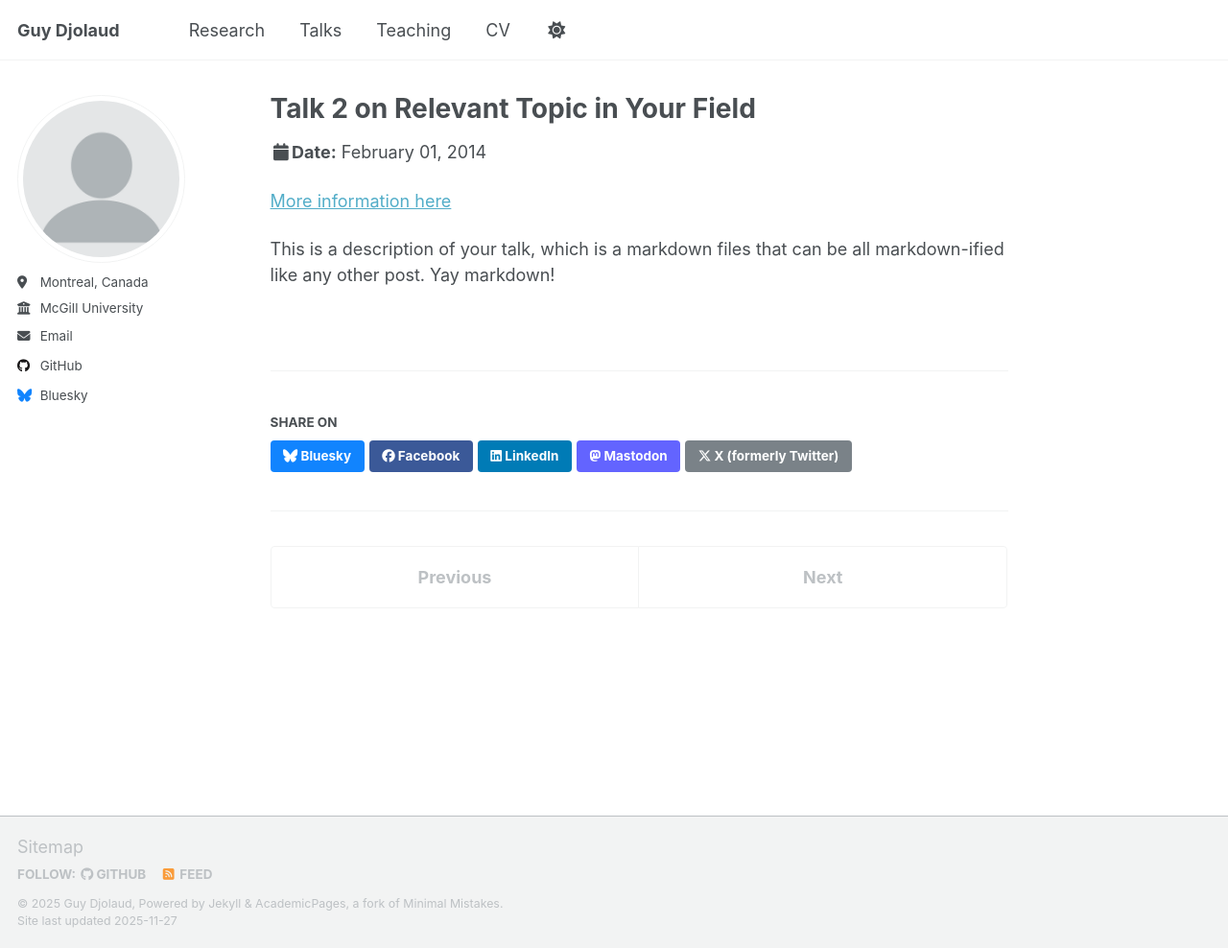
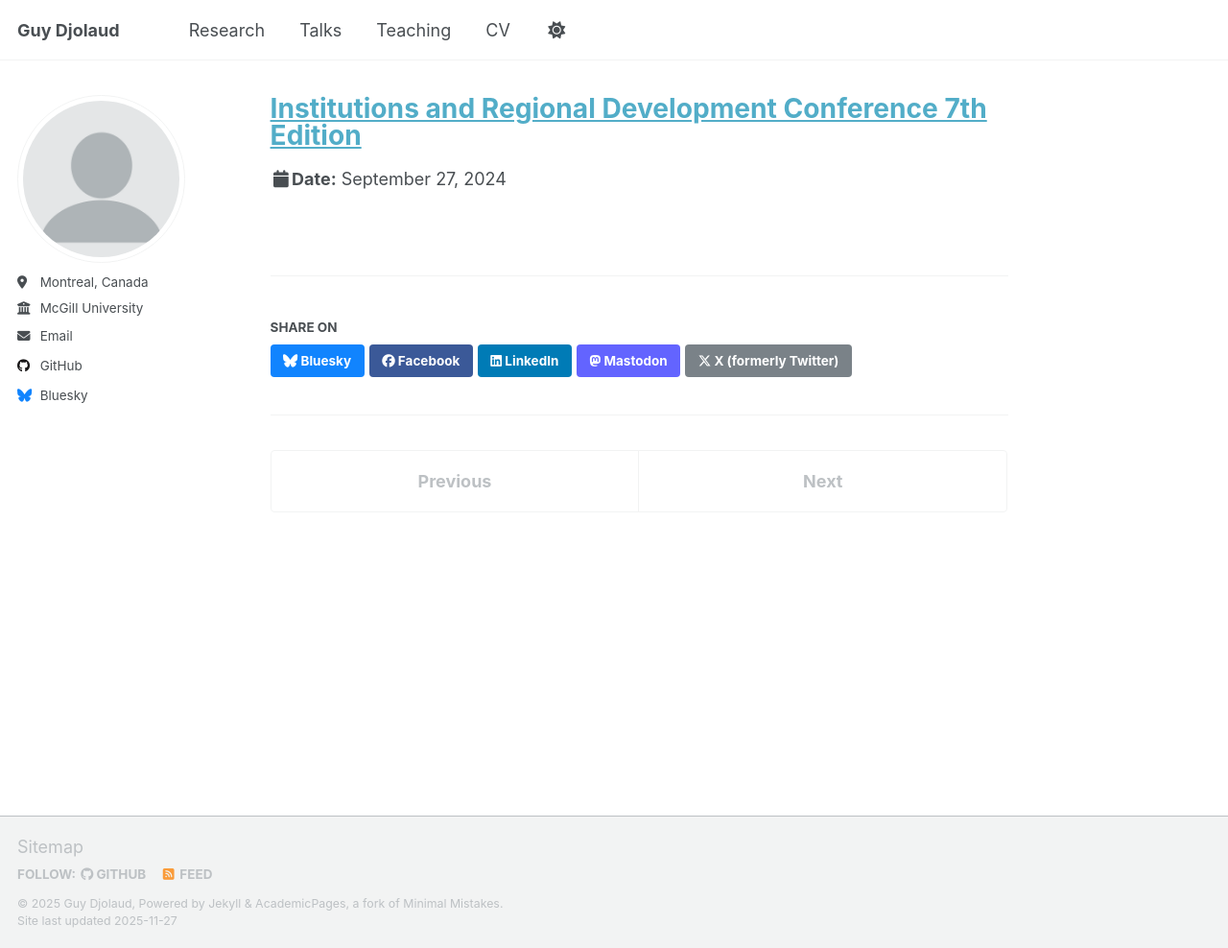
Before and after one commit to Guy-Djolaud/Guy-Djolaud.github.io, a Jekyll site: the page built from _talks/2014-02-01-talk-2.md, in a window 1280 px wide and 988 px high. Shown: the whole window at 96% size. Built offline with Jekyll 4.4.1, drawn with Linux system fonts in a browser that asks for light colours; a script that is not in the unit is left out.

Commit message:
Update 2014-02-01-talk-2.md

```diff
--- a/_talks/2014-02-01-talk-2.md
+++ b/_talks/2014-02-01-talk-2.md
@@ -1,13 +1,10 @@
 ---
-title: "Talk 2 on Relevant Topic in Your Field"
+title: "[Institutions and Regional Development Conference
+7th Edition](https://www.americanstudiescenter.it/files/Program_EFLD_2024.pdf)"
 collection: talks
 type: "Talk"
 permalink: /talks/2014-02-01-talk-2
-venue: "London School of Testing"
-date: 2014-02-01
-location: "London, UK"
+venue: "Labour Market Power in Canada"
+date: 2024-09-27
+location: "Naples, Italy"
 ---
-
-[More information here](http://example2.com)
-
-This is a description of your talk, which is a markdown files that can be all markdown-ified like any other post. Yay markdown!
```
